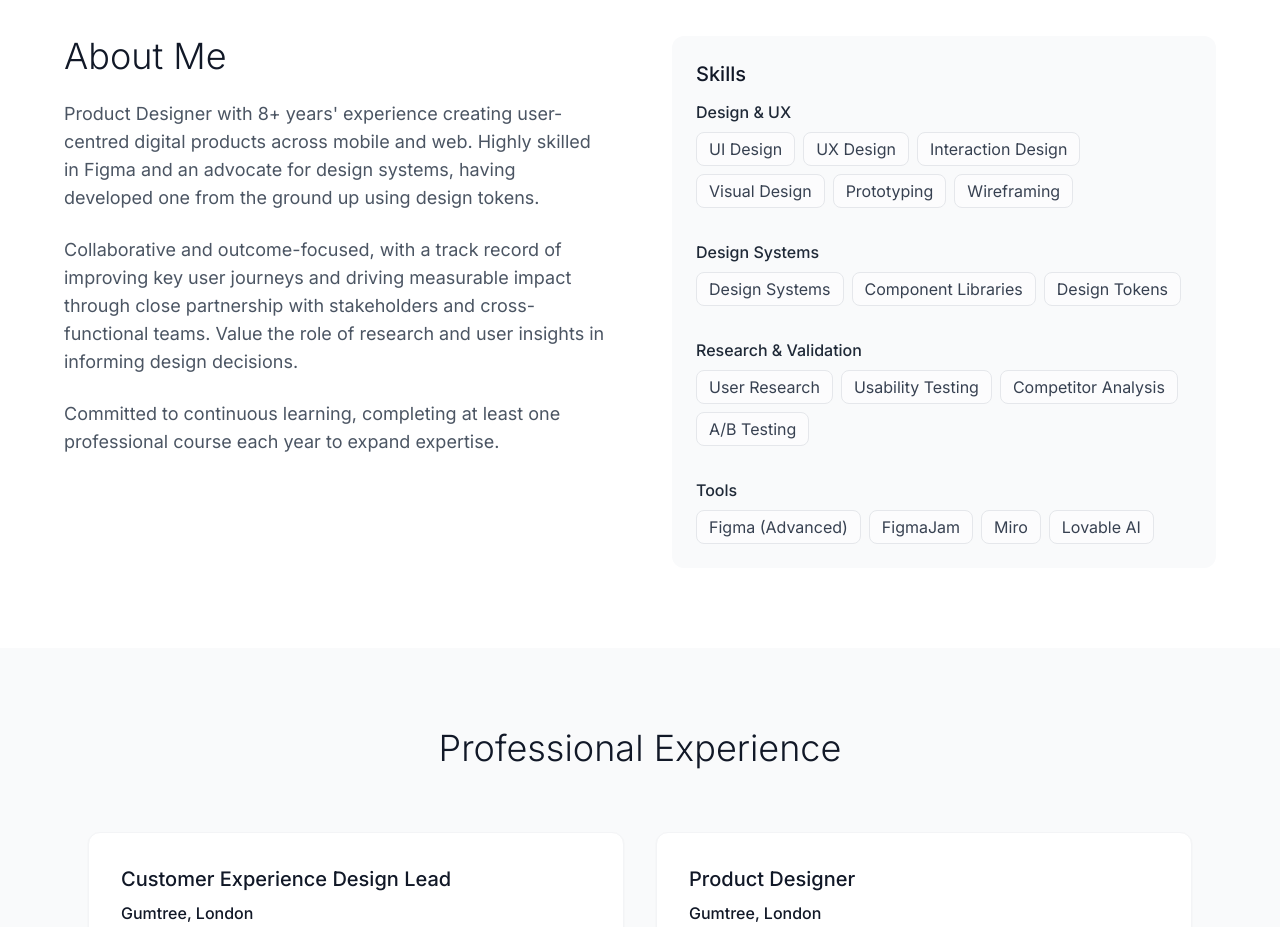
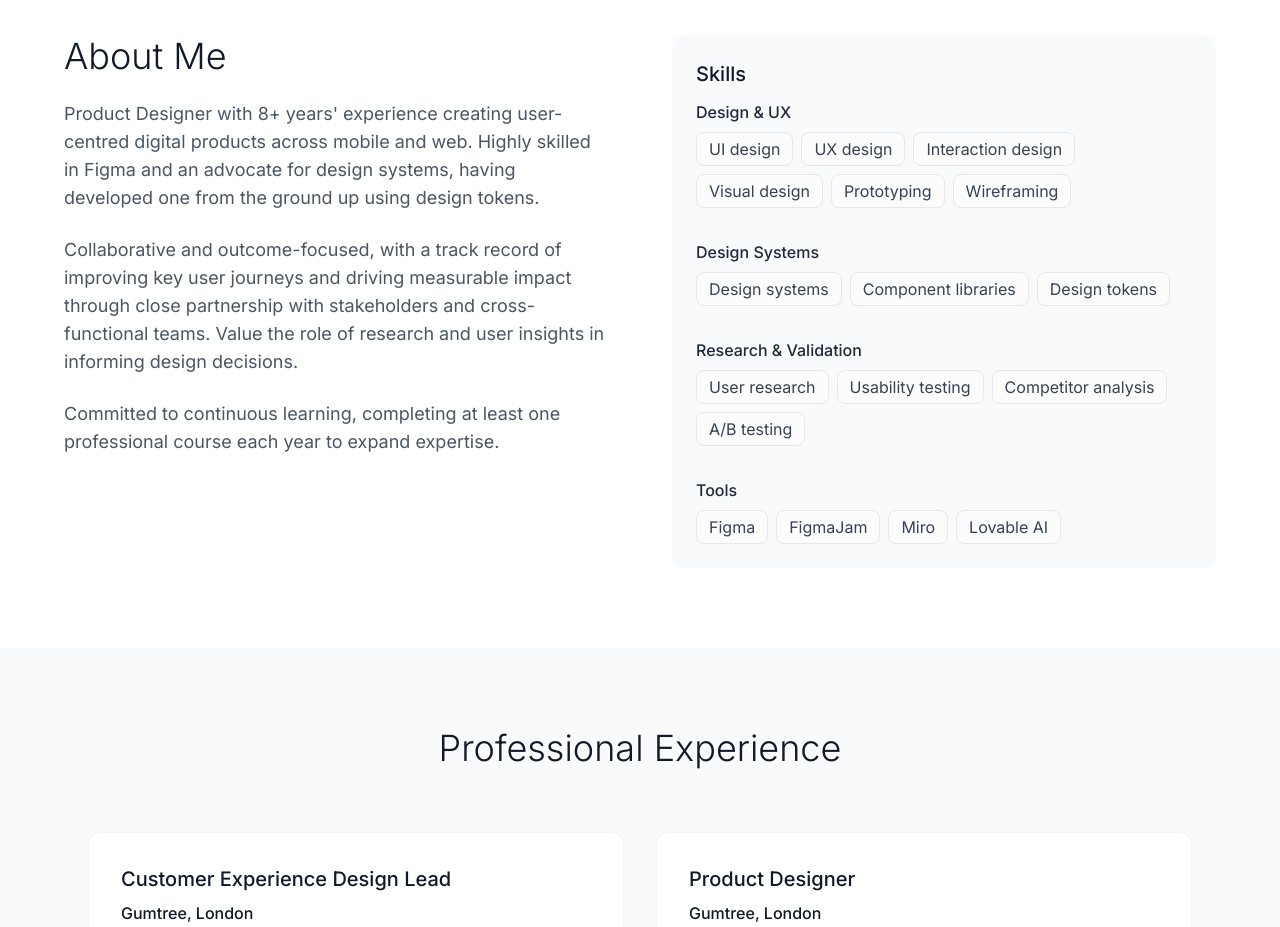
Before and after one commit to MykolaShevchuk/mariana, a Next.js app: page / in a window 1280 px wide. Shown: the part 4200-5127 px from the top of the page. Built offline with nearby package versions, Linux system fonts and the light colour scheme.

Commit message:
Standardize tag capitalization in AboutSection component

```diff
--- a/src/app/sections/AboutSection.tsx
+++ b/src/app/sections/AboutSection.tsx
@@ -34,10 +34,10 @@ export default function AboutSection() {
 								<div>
 									<h4 className='font-medium text-gray-800 mb-2'>Design & UX</h4>
 									<div className='flex flex-wrap gap-2'>
-										<Tag className='bg-white/50'>UI Design</Tag>
-										<Tag className='bg-white/50'>UX Design</Tag>
-										<Tag className='bg-white/50'>Interaction Design</Tag>
-										<Tag className='bg-white/50'>Visual Design</Tag>
+										<Tag className='bg-white/50'>UI design</Tag>
+										<Tag className='bg-white/50'>UX design</Tag>
+										<Tag className='bg-white/50'>Interaction design</Tag>
+										<Tag className='bg-white/50'>Visual design</Tag>
 										<Tag className='bg-white/50'>Prototyping</Tag>
 										<Tag className='bg-white/50'>Wireframing</Tag>
 									</div>
@@ -46,26 +46,26 @@ export default function AboutSection() {
 								<div>
 									<h4 className='font-medium text-gray-800 mb-2'>Design Systems</h4>
 									<div className='flex flex-wrap gap-2'>
-										<Tag className='bg-white/50'>Design Systems</Tag>
-										<Tag className='bg-white/50'>Component Libraries</Tag>
-										<Tag className='bg-white/50'>Design Tokens</Tag>
+										<Tag className='bg-white/50'>Design systems</Tag>
+										<Tag className='bg-white/50'>Component libraries</Tag>
+										<Tag className='bg-white/50'>Design tokens</Tag>
 									</div>
 								</div>
 
 								<div>
 									<h4 className='font-medium text-gray-800 mb-2'>Research & Validation</h4>
 									<div className='flex flex-wrap gap-2'>
-										<Tag className='bg-white/50'>User Research</Tag>
-										<Tag className='bg-white/50'>Usability Testing</Tag>
-										<Tag className='bg-white/50'>Competitor Analysis</Tag>
-										<Tag className='bg-white/50'>A/B Testing</Tag>
+										<Tag className='bg-white/50'>User research</Tag>
+										<Tag className='bg-white/50'>Usability testing</Tag>
+										<Tag className='bg-white/50'>Competitor analysis</Tag>
+										<Tag className='bg-white/50'>A/B testing</Tag>
 									</div>
 								</div>
 
 								<div>
 									<h4 className='font-medium text-gray-800 mb-2'>Tools</h4>
 									<div className='flex flex-wrap gap-2'>
-										<Tag className='bg-white/50'>Figma (Advanced)</Tag>
+										<Tag className='bg-white/50'>Figma</Tag>
 										<Tag className='bg-white/50'>FigmaJam</Tag>
 										<Tag className='bg-white/50'>Miro</Tag>
 										<Tag className='bg-white/50'>Lovable AI</Tag>
```
